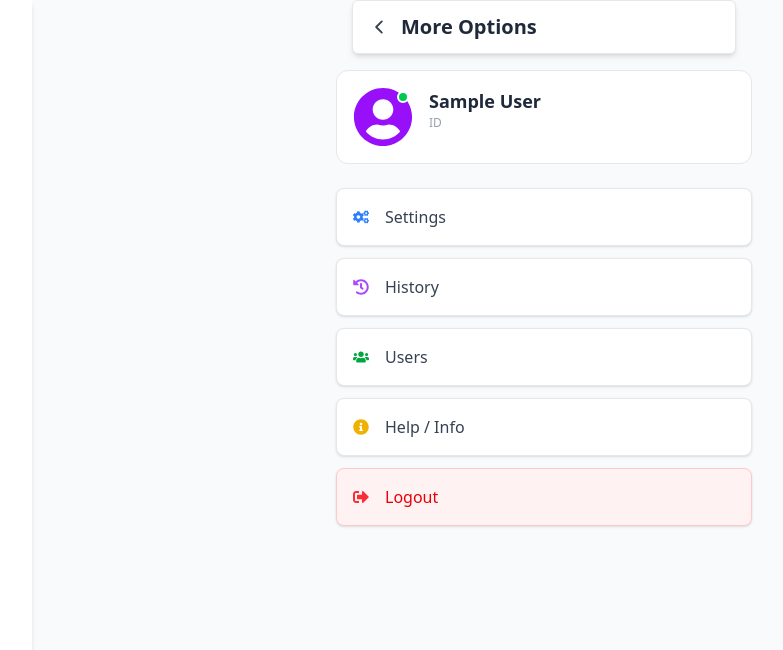
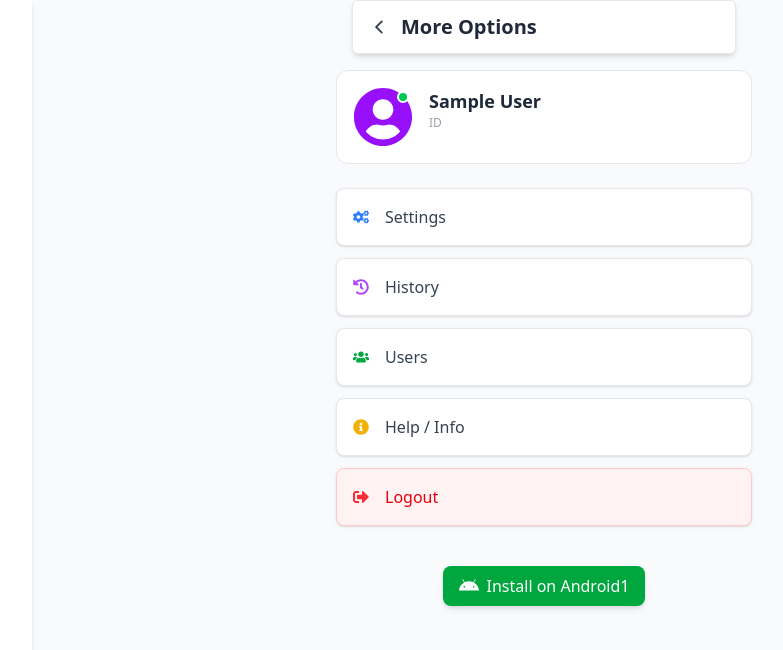
Before and after one commit to Parmod-makpower/frontend, a React (Vite) app: page /more in a window 1280 px wide. Shown: the top 650 px of the page, without its empty margins (224-1007 px from the left). Built offline with nearby package versions, Linux system fonts and the light colour scheme; sample sign-in values are in the browser's storage.

Commit message:
Ui change 15

```diff
--- a/src/Layout/MoreOptionPage.jsx
+++ b/src/Layout/MoreOptionPage.jsx
@@ -10,6 +10,7 @@ import {
   FaUsers,
 } from "react-icons/fa";
 import { IoChevronBack } from "react-icons/io5";
+import InstallButtons from "../components/InstallButtons";
 
 export default function MoreOptionsPage() {
   const { user, logout } = useAuth();
@@ -67,9 +68,11 @@ export default function MoreOptionsPage() {
         </div>
       </div>
 
+
       {/* User Info */}
      {/* Profile Section */}
 <div className="relative mb-6 pt-[60px] sm:pt-4 ">
+
   <div className="bg-white border border-gray-200 rounded-xl  p-4 flex items-start gap-4">
     <div className="relative">
       <FaUserCircle className="text-6xl text-purple-600" />
@@ -103,6 +106,8 @@ export default function MoreOptionsPage() {
   </button>
 ))}
 
+      <InstallButtons />
+
       </div>
     </div>
   );
--- /dev/null
+++ b/src/components/InstallButtons.jsx
@@ -0,0 +1,83 @@
+import { useEffect, useState } from "react";
+import { FaAndroid, FaApple } from "react-icons/fa";
+
+function isIOS() {
+  return /iphone|ipad|ipod/i.test(window.navigator.userAgent.toLowerCase());
+}
+
+function isAndroid() {
+  return /android/i.test(window.navigator.userAgent.toLowerCase());
+}
+
+export default function InstallButtons() {
+  const [deferredPrompt, setDeferredPrompt] = useState(null);
+  const [showAndroidButton, setShowAndroidButton] = useState(false);
+  const [isIOSDevice, setIsIOSDevice] = useState(false);
+
+  useEffect(() => {
+    const iOS = isIOS();
+    const android = isAndroid();
+    setIsIOSDevice(iOS);
+
+    if (android) {
+      window.addEventListener("beforeinstallprompt", (e) => {
+        e.preventDefault();
+        setDeferredPrompt(e);
+        setShowAndroidButton(true);
+      });
+    }
+  }, []);
+
+  const handleAndroidInstall = async () => {
+    if (deferredPrompt) {
+      deferredPrompt.prompt();
+      const choiceResult = await deferredPrompt.userChoice;
+      if (choiceResult.outcome === "accepted") {
+        console.log("PWA installed");
+      } else {
+        console.log("PWA dismissed");
+      }
+      setDeferredPrompt(null);
+      setShowAndroidButton(false);
+    }
+  };
+
+  const handleIOSInstall = () => {
+    alert(
+      "iPhone में ऐप install करने के लिए:\n\n1. Safari में ऊपर या नीचे Share बटन दबाएं\n2. 'Add to Home Screen' चुनें\n3. फिर 'Add' दबाएं"
+    );
+  };
+
+  return (
+    <div className="flex flex-col sm:flex-row gap-4 justify-center items-center mt-10">
+      {showAndroidButton && (
+        <button
+          onClick={handleAndroidInstall}
+          className="flex items-center gap-2 bg-green-600 text-white px-4 py-2 rounded-lg shadow-md hover:bg-green-700 transition"
+        >
+          <FaAndroid className="text-xl" />
+          Install on Android
+        </button>
+      )}
+
+      {isIOSDevice && (
+        <button
+          onClick={handleIOSInstall}
+          className="flex items-center gap-2 bg-gray-800 text-white px-4 py-2 rounded-lg shadow-md hover:bg-gray-900 transition"
+        >
+          <FaApple className="text-xl" />
+          Install on iPhone
+        </button>
+
+      )}
+
+       <button
+          onClick={handleAndroidInstall}
+          className="flex items-center gap-2 bg-green-600 text-white px-4 py-2 rounded-lg shadow-md hover:bg-green-700 transition"
+        >
+          <FaAndroid className="text-xl" />
+          Install on Android1
+        </button>
+    </div>
+  );
+}
```
Also changed, not shown: src/pages/HomePage.jsx (line endings or trailing spaces).
